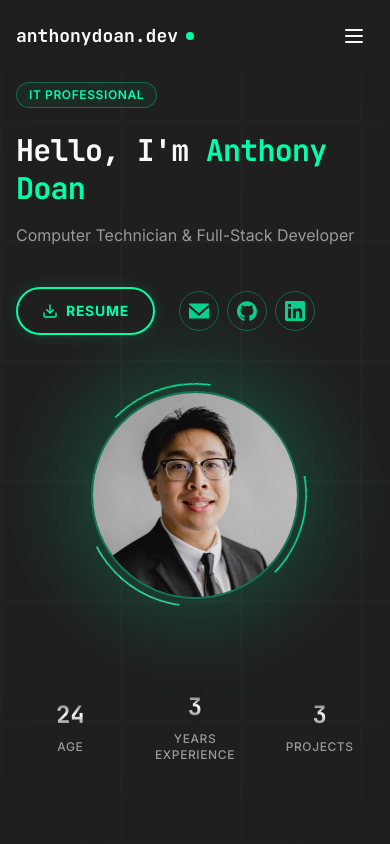
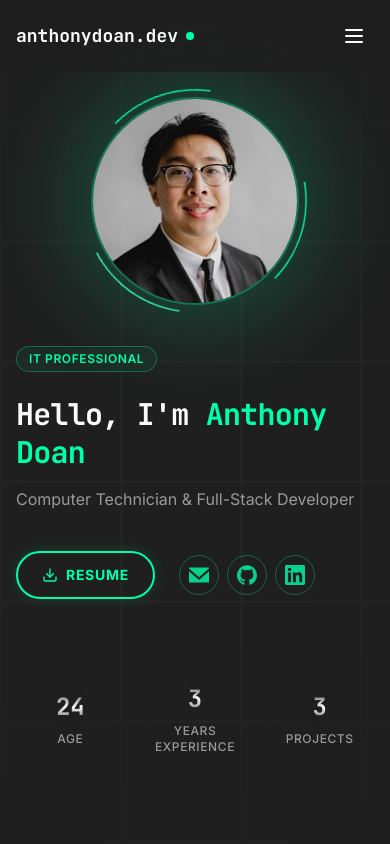
Before and after one commit to anthonydoan2001/anthonydoan-portfoliowebsite, a React (Vite) app: page / in a window 390 px wide. Shown: the top 844 px of the page. Built offline with nearby package versions, Linux system fonts and the light colour scheme.

Commit message:
Changed Hero for profile pic

```diff
--- a/src/components/sections/Hero.tsx
+++ b/src/components/sections/Hero.tsx
@@ -19,7 +19,7 @@
 
 
       <div className="relative max-w-6xl w-full">
-        <div className="flex flex-col md:flex-row items-center justify-between gap-12">
+        <div className="flex flex-col-reverse md:flex-row items-center justify-between gap-8 md:gap-12">
           <div className={`flex-1 space-y-8 transition-all duration-700 ease-out transform ${mounted ? 'opacity-100 translate-y-0' : 'opacity-0 translate-y-10'}`}>
             <div className="space-y-4">
               <div className="inline-block px-3 py-1 rounded-full border border-emerald/30 bg-emerald/5 backdrop-blur-sm mb-2">
```
